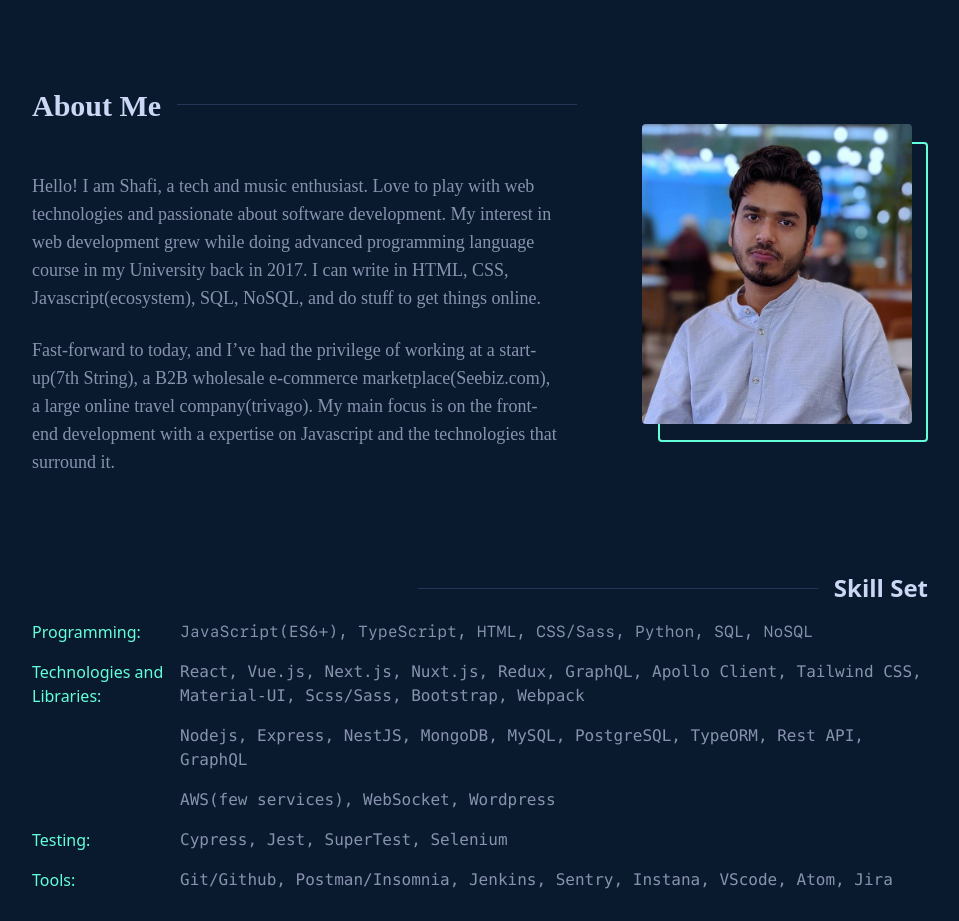
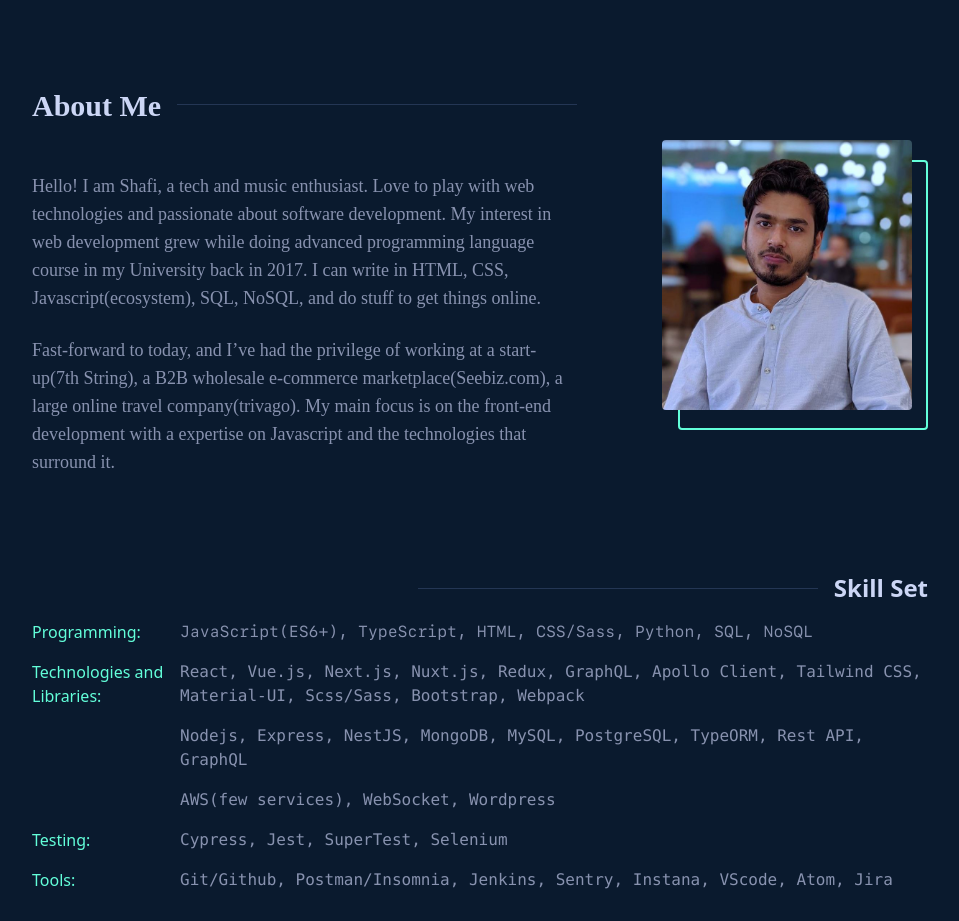
Before and after one commit to alshafi834/portfolio, a Next.js app: page / in a window 1280 px wide. Shown: the part 780-1701 px from the top of the page, without its empty margins (160-1119 px from the left). Built offline with nearby package versions, Linux system fonts and the light colour scheme; a web font is replaced by a local one.

Commit message:
img resized

```diff
--- a/components/About.tsx
+++ b/components/About.tsx
@@ -30,15 +30,15 @@ const About = () => {
               Javascript and the technologies that surround it.
             </p>
           </div>
-          <div className="mt-8 lg:mt-0">
+          <div className="mt-8 lg:mt-4">
             <Image
               className="border rounded"
               src={profilePic}
-              width={270}
-              height={300}
+              width={250}
+              height={270}
               alt="profile pic"
             />
-            <span className="w-[270px] h-[300px] block border-2 border-themecolor rounded -mt-72 ml-4"></span>
+            <span className="w-[250px] h-[270px] block border-2 border-themecolor rounded -mt-64 ml-4"></span>
           </div>
         </div>
         <div></div>
```
